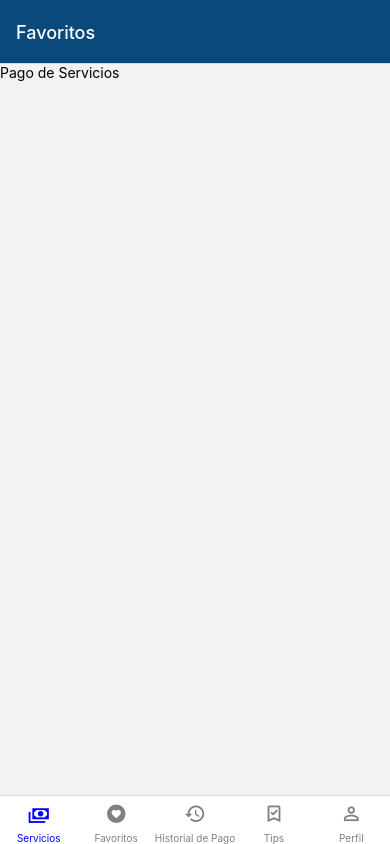
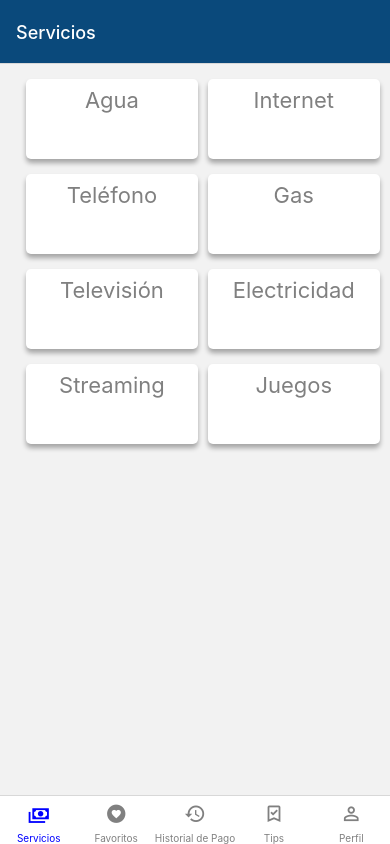
Before and after one commit to AraceliGarcia1/AppServicios, a React Native app: screen /payment in a window 390 px wide. Built offline with nearby package versions, Linux system fonts and the light colour scheme.

Commit message:
Services

```diff
--- a/app/navigation/PaymentServicesStack.js
+++ b/app/navigation/PaymentServicesStack.js
@@ -15,7 +15,7 @@ export default function PaymentServicesStack() {
             <Stack.Screen
                 name="paymentServicesStack"
                 component={ PaymentServices }
-                options={{ title: "Favoritos" }}
+                options={{ title: "Servicios" }}
             />
         </Stack.Navigator>
     )
--- a/app/screens/paymentServices/PaymentServices.js
+++ b/app/screens/paymentServices/PaymentServices.js
@@ -1,12 +1,85 @@
-import { StyleSheet, Text, View } from 'react-native';
-import React from 'react';
+import { StyleSheet, Text, View,TouchableOpacity } from "react-native";
+import React from "react";
 
 export default function PaymentServices() {
   return (
     <View>
-      <Text>Pago de Servicios</Text>
+      <View style={styles.rowContainer} >
+        <TouchableOpacity style={styles.card} onPress={() => {}}>
+          <Text style={styles.cardTitle}>
+            Agua
+          </Text>
+        </TouchableOpacity>
+        <TouchableOpacity style={styles.card} onPress={() => {}}>
+          <Text style={styles.cardTitle}>
+            Internet
+          </Text>
+        </TouchableOpacity>
+      </View>
+      <View style={styles.rowContainer} >
+        <TouchableOpacity style={styles.card} onPress={() => {}}>
+          <Text style={styles.cardTitle}>Teléfono</Text>
+
+        </TouchableOpacity>
+
+        <TouchableOpacity style={styles.card} onPress={() => {}}>
+          <Text style={styles.cardTitle}>Gas</Text>
+        </TouchableOpacity>
+      </View>
+      <View style={styles.rowContainer} >
+        <TouchableOpacity style={styles.card} onPress={() => {}}>
+          <Text style={styles.cardTitle}>Televisión</Text>
+
+        </TouchableOpacity>
+
+        <TouchableOpacity style={styles.card} onPress={() => {}}>
+          <Text style={styles.cardTitle}>Electricidad</Text>
+        </TouchableOpacity>
+      </View>
+      <View style={styles.rowContainer} >
+        <TouchableOpacity style={styles.card} onPress={() => {}}>
+          <Text style={styles.cardTitle}>Streaming</Text>
+
+        </TouchableOpacity>
+
+        <TouchableOpacity style={styles.card} onPress={() => {}}>
+          <Text style={styles.cardTitle}>Juegos</Text>
+        </TouchableOpacity>
+      </View>
+
     </View>
   );
 }
 
-const styles = StyleSheet.create({});
+const styles = StyleSheet.create({
+card: {
+    width: '48%',
+    height:80.0,
+    backgroundColor: "#fff",
+    shadowColor: "#000",
+    shadowOffset: {
+        width: 0,
+        height: 4,
+    },
+    shadowOpacity: 0.32,
+    shadowRadius: 5.46,
+    elevation: 5,
+    padding: 8,
+    borderRadius: 5,
+    marginTop: 15,
+    marginLeft:10,
+
+},
+cardTitle: {
+  color: "#808080",
+  fontSize: 22,
+  alignSelf: 'center',
+},
+rowContainer: {
+  flexDirection: 'row',
+  justifyContent: 'space-between',
+  paddingHorizontal: 16,
+},
+
+
+});
```
